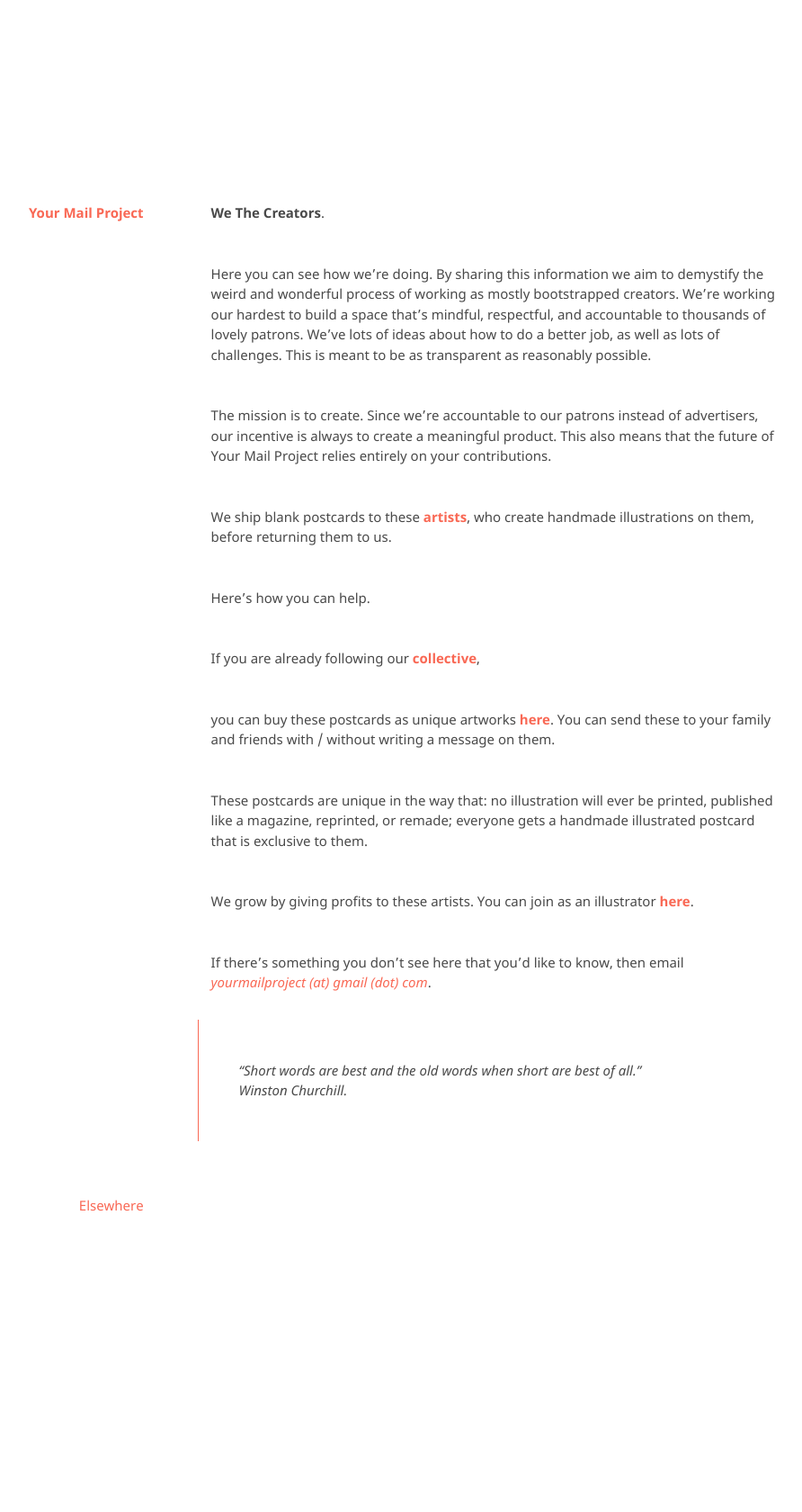
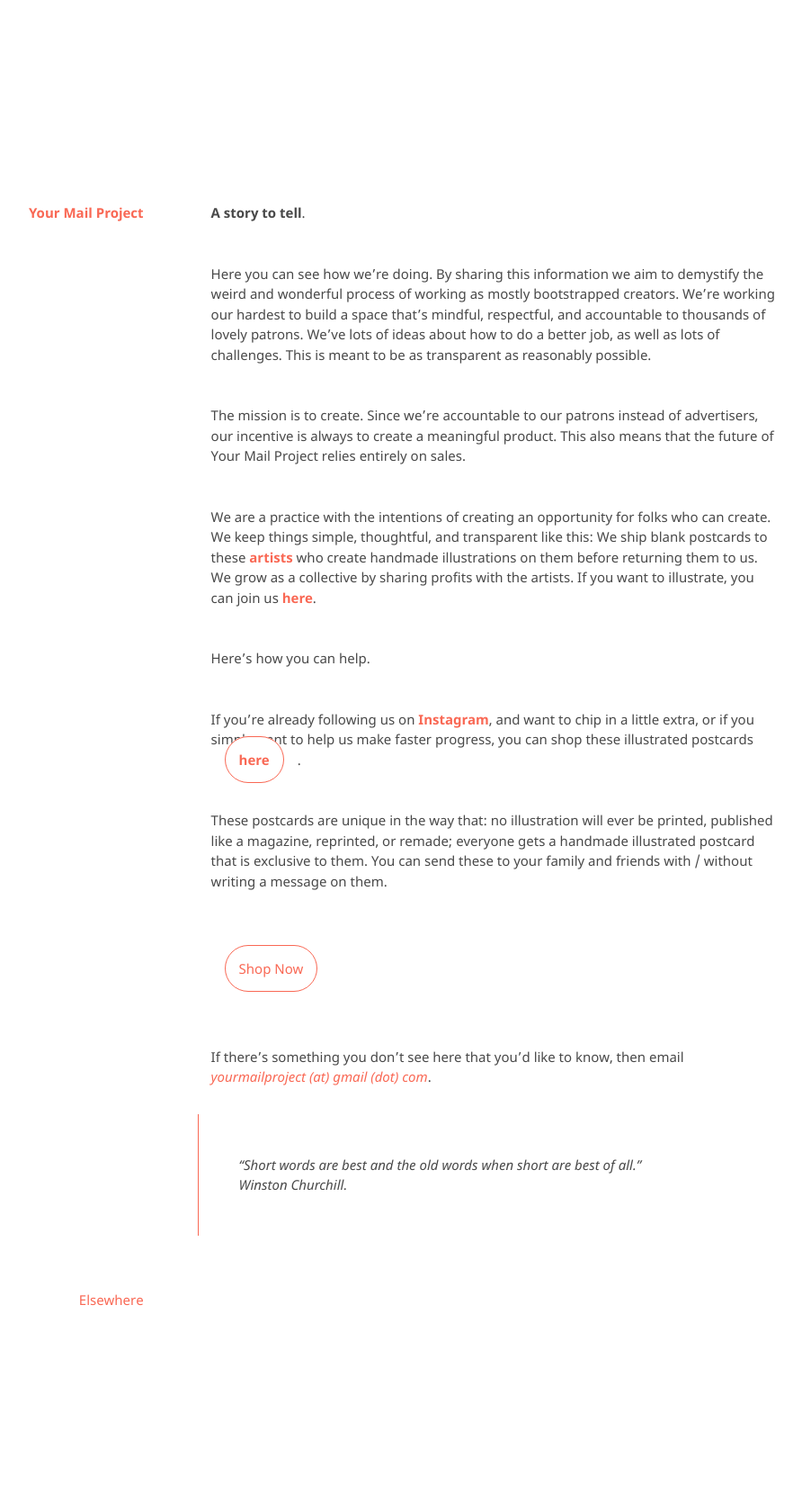
Before and after one commit to kvshvlin/yourmailproject, a Jekyll site: the page built from index.md, in a window 1280 px wide. Shown: the whole page at 90% size, without its empty margins (193-1085 px from the left). Built offline with Jekyll 4.4.1, drawn with Linux system fonts in a browser that asks for light colours; our own code applies the rules of GitHub Pages for plain Markdown files; before the commit the page ends 1575 px from its top, so only the background shows below that.

Commit message:
Update index.md

```diff
--- a/index.md
+++ b/index.md
@@ -1,20 +1,24 @@
-**We The Creators**.
+**A story to tell**.
 
 Here you can see how we're doing. By sharing this information we aim to demystify the weird and wonderful process of working as mostly bootstrapped creators. We're working our hardest to build a space that’s mindful, respectful, and accountable to thousands of lovely patrons. We've lots of ideas about how to do a better job, as well as lots of challenges. This is meant to be as transparent as reasonably possible.
 
-The mission is to create. Since we're accountable to our patrons instead of advertisers, our incentive is always to create a meaningful product. This also means that the future of Your Mail Project relies entirely on your contributions.
+The mission is to create. Since we're accountable to our patrons instead of advertisers, our incentive is always to create a meaningful product. This also means that the future of Your Mail Project relies entirely on sales.
 
-We ship blank postcards to these **<a href="https://kvshvl.in/yourmailproject/artists.html">artists</a>**, who create handmade illustrations on them, before returning them to us.
+We are a practice with the intentions of creating an opportunity for folks who can create. We keep things simple, thoughtful, and transparent like this: We ship blank postcards to these **<a href="https://kvshvl.in/yourmailproject/artists.html">artists</a>** who create handmade illustrations on them before returning them to us. We grow as a collective by sharing profits with the artists. If you want to illustrate, you can join us **<a href="https://kvshvl.in/yourmailproject/join.html">here</a>**.
 
 Here’s how you can help.
 
-If you are already following our **<a href="https://www.instagram.com/yourmailproject" target="_blank">collective</a>**,
+If you’re already following us on  **<a href="https://www.instagram.com/yourmailproject" target="_blank">Instagram</a>**, and want to chip in a little extra, or if you simply want to help us make faster progress, you can shop these illustrated postcards **<a class="btn" href="https://www.gumroad.com/yourmailproject" target="_blank">here</a>**.
 
-you can buy these postcards as unique artworks **<a href="https://www.gumroad.com/yourmailproject" target="_blank">here</a>**. You can send these to your family and friends with / without writing a message on them.
+These postcards are unique in the way that: no illustration will ever be printed, published like a magazine, reprinted, or remade; everyone gets a handmade illustrated postcard that is exclusive to them. You can send these to your family and friends with / without writing a message on them.
 
-These postcards are unique in the way that: no illustration will ever be printed, published like a magazine, reprinted, or remade; everyone gets a handmade illustrated postcard that is exclusive to them.
+<div class="roadmap-spacer-1"></div>
 
-We grow by giving profits to these artists. You can join as an illustrator **<a href="https://kvshvl.in/yourmailproject/join.html">here</a>**.
+<p>
+<a class="btn" href="https://www.gumroad.com/yourmailproject" target="_blank">Shop Now</a><br>
+</p>
+
+<div class="roadmap-spacer-2"></div>
 
 If there’s something you don’t see here that you’d like to know, then email
  [_yourmailproject (at) gmail (dot) com_](mailto: yourmailproject@gmail.com).
```
